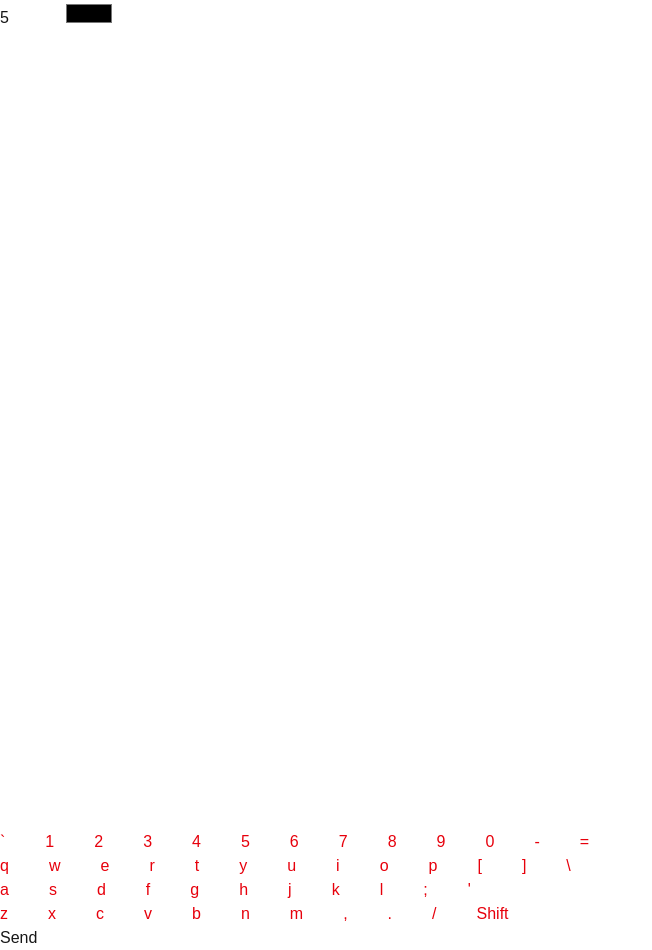
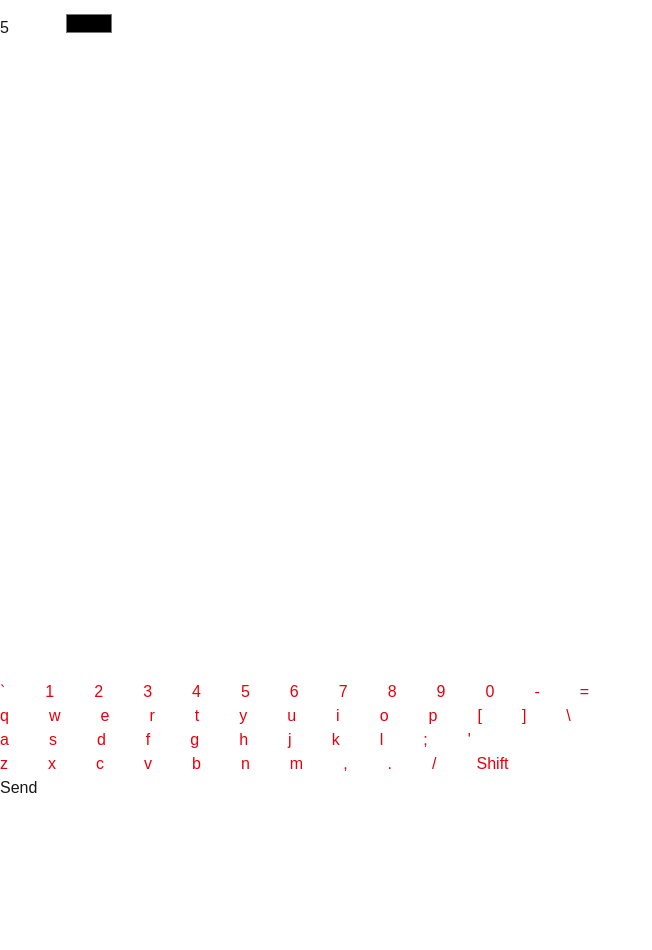
Before and after one commit to RHermanet14/digichat, a Next.js app: page /1 in a window 1280 px wide. Shown: the whole page, without its empty margins (0-652 px from the left). After the commit the page ends 800 px from the top, so only its background shows below. Built offline with nearby package versions, Linux system fonts and the light colour scheme.

Commit message:
centered characters, made everything fit in the window

```diff
--- a/app/[room]/page.tsx
+++ b/app/[room]/page.tsx
@@ -18,13 +18,10 @@ export default function Room() {
 
     const resize = () => {
       const dpr = window.devicePixelRatio || 1;
-      const width = window.innerWidth;
-      const height = window.innerHeight;
+      const {width, height} = canvas.getBoundingClientRect();
 
       canvas.width = Math.floor(width * dpr);
       canvas.height = Math.floor(height * dpr);
-      canvas.style.width = `${width}px`;
-      canvas.style.height = `${height}px`;
       const ctx = canvas.getContext("2d");
       if (!ctx) return;
       ctx.setTransform(dpr, 0, 0, dpr, 0, 0);
@@ -39,8 +36,12 @@ export default function Room() {
       if (!canvas) return;
       const ctx = canvas.getContext("2d");
       if (!ctx) return;
-      ctx.fillStyle = "black"
-      ctx.fillText(currentKey.current, e.clientX, e.clientY);
+      ctx.fillStyle = (document.getElementById("pcolor") as HTMLInputElement).value;
+      ctx.font = (Number((document.getElementById("psize") as HTMLInputElement).value) || 5).toString() + "px sans"
+      ctx.textBaseline= "middle";
+      ctx.textAlign = "center";
+      const rect = canvas.getBoundingClientRect();
+      ctx.fillText(currentKey.current, e.clientX - rect.left, e.clientY - rect.top);
   }
 
   const dragOver = async (event: MouseEvent<HTMLCanvasElement>) => {
@@ -96,13 +97,14 @@ export default function Room() {
   }
 
   return (
-    <div className="flex h-screen flex-col">
-      <div className="flex-1 flex-col">
+    <div className="flex h-screen flex-col overflow-hidden">
+      <div className="min-h-0 flex-1 flex-col">
         {viewMessageHistory()}
       </div>
       <div className="flex-1 flex-col"> {/* Send Messages */}
         <input type="number" id="psize" name="psize" min="1" max="100" defaultValue="5"/>
         <input type="color" id="pcolor" name="pcolor" defaultValue="black"/>
+        <div className="min-h-0 flex-1">
           <canvas ref={canvasRef}
             id = "canvas"
             onMouseDown={startDrawing}
@@ -111,9 +113,11 @@ export default function Room() {
             onMouseLeave={stopDrawing}
             onDrop={dropKey}
             onDragOver={dragOver}
-          className="bg-white w-screen h-screen"
+            className="bg-white h-full w-full"
           />
-        <div id="keyboard" className="flex flex-col text-red-600">
+        </div>
+
+        <div id="keyboard" className="flex flex-col text-red-600 shrink-0">
           <ul id="rowone" className="flex gap-x-10">
             <li>`</li>
             <li>1</li>
@@ -171,7 +175,7 @@ export default function Room() {
             <li>Shift</li>
           </ul>
         </div>
-        <button onClick={sendMessage}>Send</button>
+        <button onClick={sendMessage} className="shrink-0">Send</button>
       </div>
     </div>
   );
```
Lines whose indentation alone changed are shown as unchanged.
